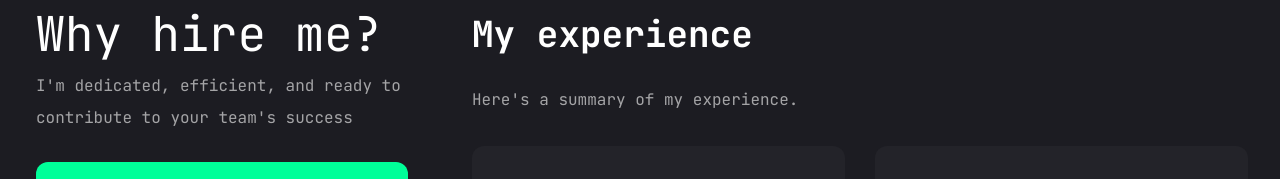
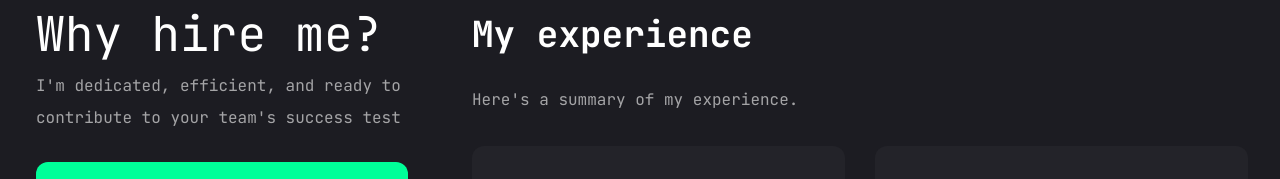
Before and after one commit to syerikkh/portfolio, a Next.js app: page /resume in a window 1280 px wide. Shown: the part 178-357 px from the top of the page. Built offline with nearby package versions, Linux system fonts and the light colour scheme.

Commit message:
test deploy

```diff
--- a/app/resume/page.jsx
+++ b/app/resume/page.jsx
@@ -38,7 +38,7 @@ const ResumePage = () => {
               <h1 className="text-5xl text-white">Why hire me?</h1>
               <p className="text-md text-white/60">
                 I'm dedicated, efficient, and ready to contribute to your team's
-                success
+                success test
               </p>
             </div>
             <TabsTrigger value="experience">Experience</TabsTrigger>
```
